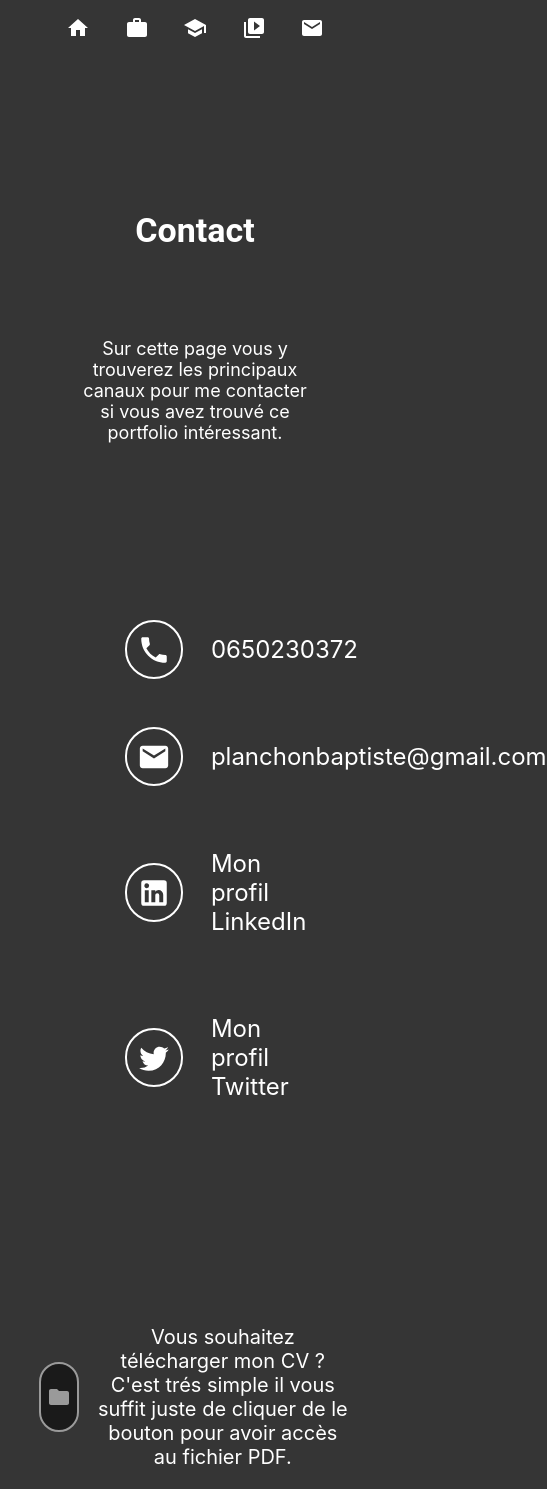
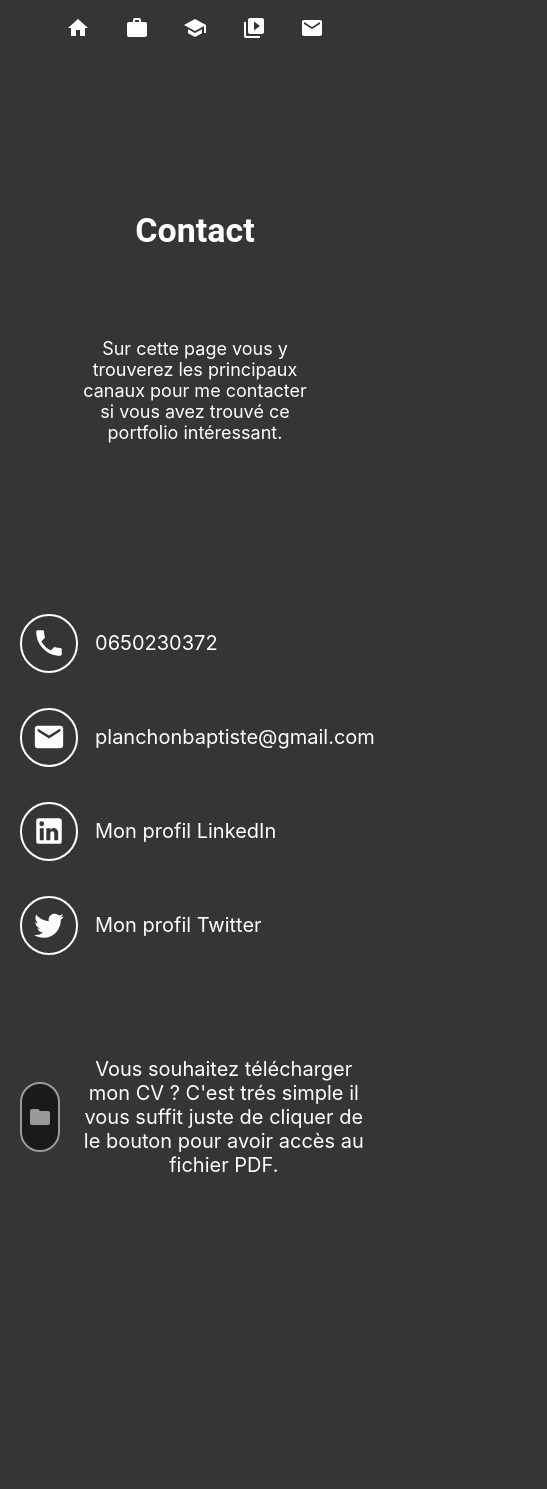
Before and after one commit to Baptiste71/Planchon_Baptiste_Portfolio-master, a React (Create React App) app: page /contact in a window 390 px wide. Shown: the whole page, 547 px wide, since content can reach past the window. After the commit the page ends 1197 px from the top, so only its background shows below. Built offline with nearby package versions, Linux system fonts and the light colour scheme.

Commit message:
page contact responsive ok

```diff
--- a/src/pages/contact/_contact.scss
+++ b/src/pages/contact/_contact.scss
@@ -13,6 +13,7 @@
 }
 
 .contactMethod {
+  @include contactMethodMobile;
   @include flexDirectionCol;
   align-items: center;
   width: 60%;
@@ -21,6 +22,7 @@
 }
 
 .component {
+  @include componentMobile;
   @include flexJustifyFlexStart;
   align-items: center;
   width: 60%;
@@ -28,6 +30,7 @@
 }
 
 .icon {
+  @include iconMobile;
   @include alignItemCenter;
   font-size: 34px;
   color: $txtColorPrimary;
@@ -43,6 +46,7 @@ svg.MuiSvgIcon-root.contactIcon {
 }
 
 .componentDescription {
+  @include componentDescriptionMobile;
   color: $txtColorPrimary;
   font-size: 24px;
   text-decoration: none;
@@ -58,6 +62,7 @@ svg.MuiSvgIcon-root.contactIcon {
 }
 
 .curriculumVitae {
+  @include curriculumVitaeMobile;
   @include flexDirectionRow;
   align-items: center;
   width: 80%;
@@ -65,6 +70,7 @@ svg.MuiSvgIcon-root.contactIcon {
 }
 
 .linkCv {
+  @include linkCvMobile;
   width: 15%;
   margin-right: 5%;
 }
--- a/src/style/_mixins.scss
+++ b/src/style/_mixins.scss
@@ -323,6 +323,47 @@
   }
 }
 
+// Contact //
+
+@mixin contactMethodMobile {
+  @media screen and (max-width: $breakpointsTablets) {
+    width: 100%;
+    margin-left: 0%;
+    margin-bottom: 50px;
+  }
+}
+
+@mixin componentMobile {
+  @media screen and (max-width: $breakpointsTablets) {
+    width: 90%;
+  }
+}
+
+@mixin iconMobile {
+  @media screen and (max-width: $breakpointsTablets) {
+    margin-right: 5%;
+  }
+}
+
+@mixin componentDescriptionMobile {
+  @media screen and (max-width: $breakpointsTablets) {
+    font-size: 20px;
+  }
+}
+
+@mixin curriculumVitaeMobile {
+  @media screen and (max-width: $breakpointsTablets) {
+    width: 90%;
+    margin-left: 5%;
+  }
+}
+
+@mixin linkCvMobile {
+  @media screen and (max-width: $breakpointsTablets) {
+    width: 30%;
+  }
+}
+
 // Animations //
 
 @mixin spinner {
```
